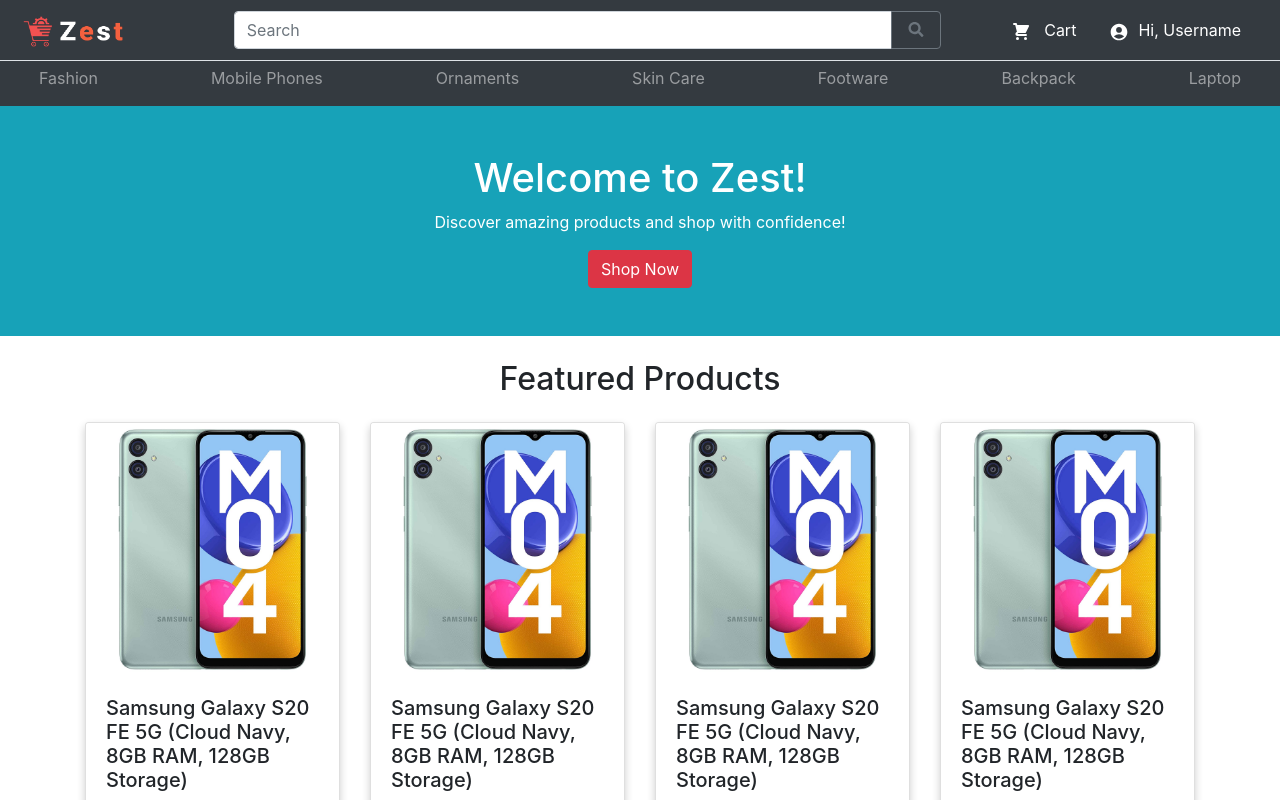
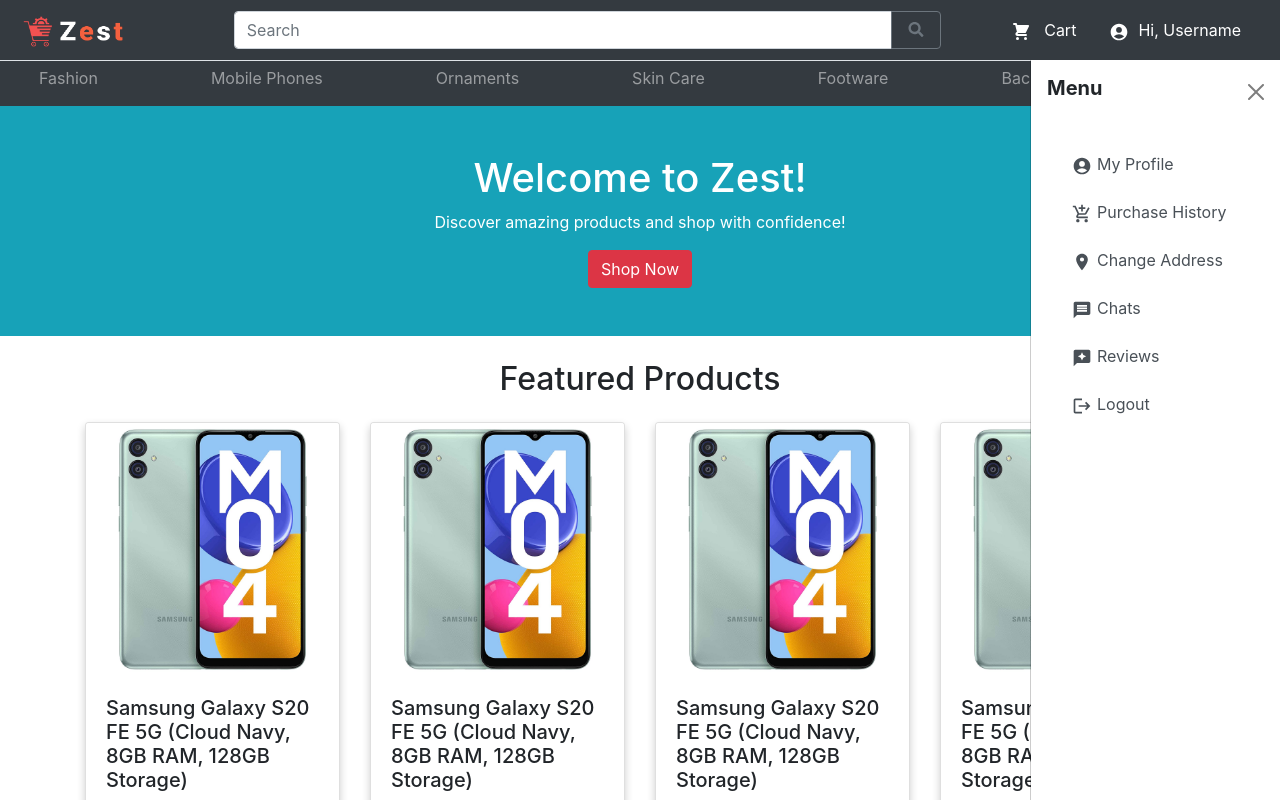
Before and after one commit to iamneo-production/a6e6c01f-ddf0-4bbb-aeb6-bb40c2db12fd, a React (Create React App) app in the folder reactapp/: page /home in a window 1280 px wide. Both pictures are taken after a click on the link "Hi, Username". Shown: the top 800 px of the page. Built offline with nearby package versions, Linux system fonts and the light colour scheme.

Commit message:
Updated NavigationBars

```diff
--- a/reactapp/src/components/common/NavigationBar.jsx
+++ b/reactapp/src/components/common/NavigationBar.jsx
@@ -1,11 +1,12 @@
-import { useState } from "react";
-
+import { useState,useRef } from "react";
+import Offcanvas from 'react-bootstrap/Offcanvas';
 import { FaSearch } from 'react-icons/fa';
-import { MdAccountCircle } from 'react-icons/md';
+import { MdAccountCircle,MdLogout,MdAddShoppingCart,MdLocationOn,MdMessage,MdReviews } from 'react-icons/md';
 import { HiShoppingCart } from 'react-icons/hi';
 
 export default function NavigationBar() {
-
+    const [showDropDown, setShowDropDown] = useState(false);
+    const target = useRef(null);
 
     return (
         <div>
@@ -32,7 +33,22 @@ export default function NavigationBar() {
            <div className="col-md-3">
            <ul className="navbar-nav d-flex flex-row-reverse justify-content me-3">
             <li className="nav-item me-3 me-lg-0">
-                <a className="nav-link text-white" href="#"><i className="md md-envelope mx-1"> <MdAccountCircle style={{width:30, height:20}} /></i>Hi, Username</a>
+                <a ref={target} onClick={() => setShowDropDown(!showDropDown)} className="nav-link text-white" href="#"><i className="md md-envelope mx-1"> <MdAccountCircle style={{width:30, height:20}} /></i>Hi, Username</a>
+                <Offcanvas style={{ width: 250, marginTop: 60 }} placement={'end'} show={showDropDown} onHide={() => setShowDropDown(!showDropDown)}>
+                            <Offcanvas.Header closeButton>
+                                <Offcanvas.Title><b>Menu</b></Offcanvas.Title>
+                            </Offcanvas.Header>
+                            <Offcanvas.Body>
+                                <div class="list-group list-group-flush">
+                                    <a href="#" class="list-group-item list-group-item-action"><MdAccountCircle style={{ width: 30, height: 20 }} />My Profile</a>
+                                    <a href="#" class="list-group-item list-group-item-action"><MdAddShoppingCart style={{ width: 30, height: 20 }} />Purchase History</a>
+                                    <a href="#" class="list-group-item list-group-item-action"><MdLocationOn style={{ width: 30, height: 20 }} />Change Address</a>
+                                    <a href="#" class="list-group-item list-group-item-action"><MdMessage style={{ width: 30, height: 20 }} />Chats</a>
+                                    <a href="#" class="list-group-item list-group-item-action"><MdReviews style={{ width: 30, height: 20 }} />Reviews</a>
+                                    <a href="#" class="list-group-item list-group-item-action"><MdLogout style={{ width: 30, height: 20 }} />Logout</a>
+                                </div>
+                            </Offcanvas.Body>
+                        </Offcanvas>
             </li>
             <li className="nav-item me-3 me-lg-4">
                 <a className="nav-link text-white" href="#"><i className="hi hi-envelope mx-1"><HiShoppingCart style={{width:30, height:20}}/></i> Cart</a>
```
Also changed, not shown: reactapp/src/components/seller/SellerNavigationBar.js (+19 -2 lines).
